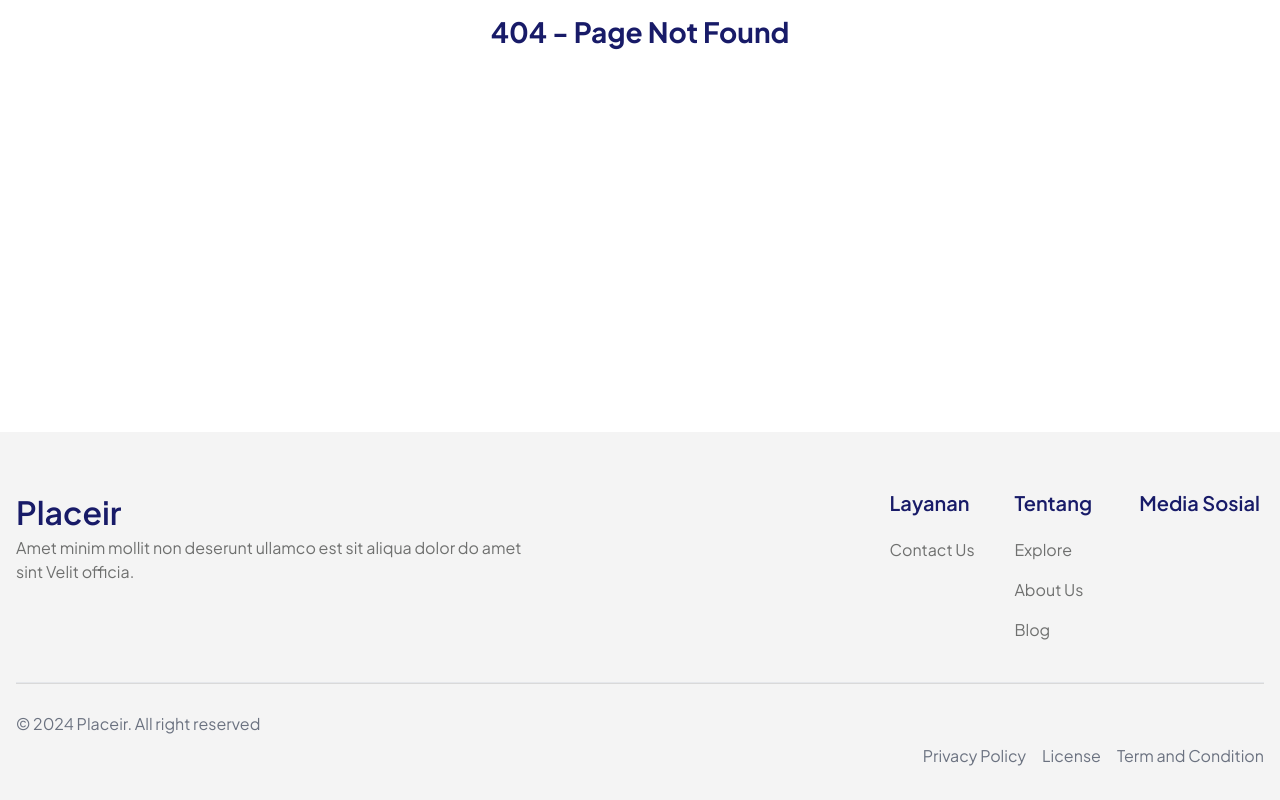
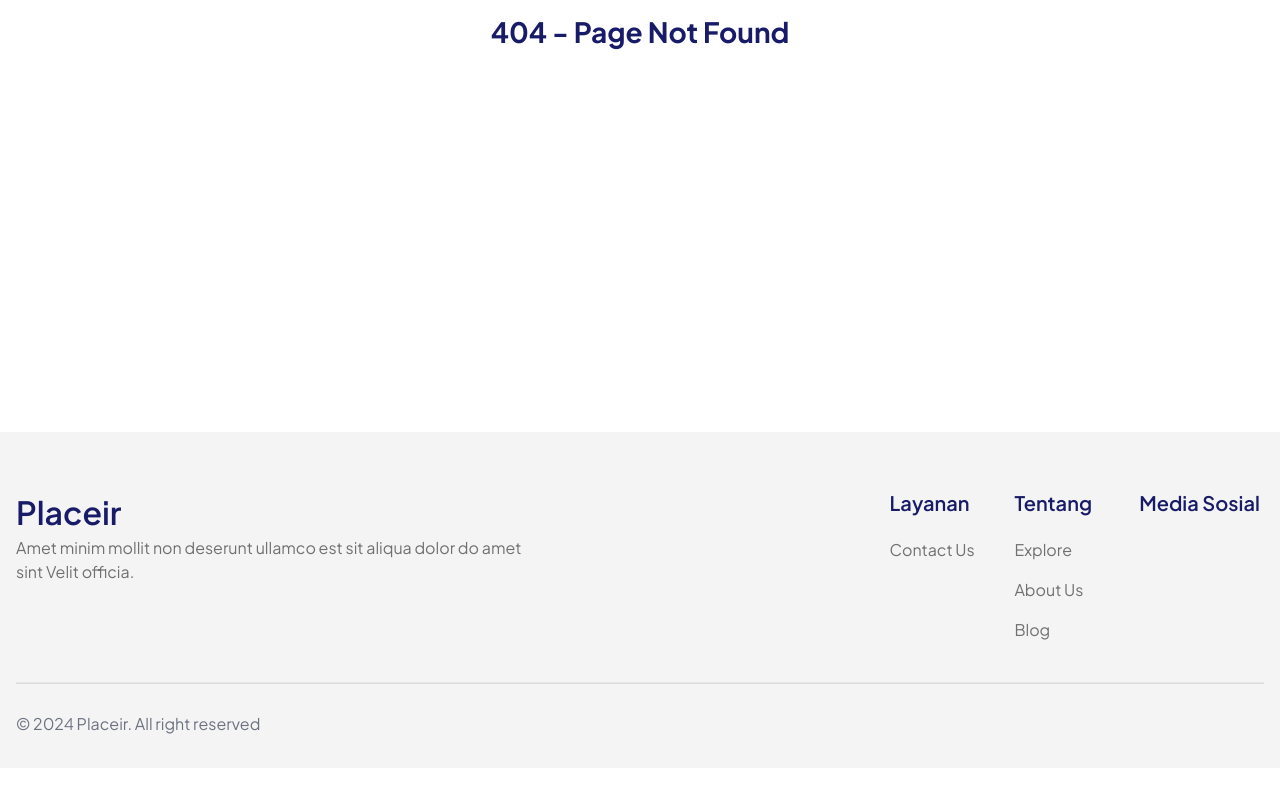
Before and after one commit to muamarzidan/Placeair, a React (Vite) app: page /404 in a window 1280 px wide. Shown: the part 368-1168 px from the top of the page. After the commit the page ends 1136 px from the top, so only its background shows below. Built offline with nearby package versions, Linux system fonts and the light colour scheme; some icons are missing.

Commit message:
feat : minor enhance

```diff
--- a/src/components/footer.jsx
+++ b/src/components/footer.jsx
@@ -58,9 +58,21 @@ const Footer = () => {
               <ul className="flex flex-col gap-2 sm:gap-4 basis-1/3">
                 <li className="flex justify-between w-full h-auto mb-1 font-semibold text-md sm:text-2xl text-primary">Media Sosial</li>
                 <ul className="flex justify-between w-full h-auto text-2xl font-semibold text-primary">
-                  <li className=""><Icon icon="ri:instagram-fill" width={resizeIcon} height={resizeIcon} style={{color: "#181b68"}} /></li>
-                  <li className=""><Icon icon="ph:twitter-logo-fill" width={resizeIcon} height={resizeIcon} style={{color: "#181b68"}} /></li>
-                  <li className=""><Icon icon="ph:youtube-logo-fill" width={resizeIcon} height={resizeIcon} style={{color: "#181b68"}} /></li>
+                  <li className="">
+                    <Link to="https://www.instagram.com/" target="_blank" rel="noopener noreferrer">
+                      <Icon icon="ri:instagram-fill" width={resizeIcon} height={resizeIcon} style={{color: "#181b68"}} />
+                    </Link>
+                  </li>
+                  <li className="">
+                    <Link to="https://x.com/" target="_blank" rel="noopener noreferrer">
+                      <Icon icon="ph:twitter-logo-fill" width={resizeIcon} height={resizeIcon} style={{color: "#181b68"}} />
+                    </Link>
+                  </li>
+                  <li className="">
+                    <Link to="https://www.youtube.com/" target="_blank" rel="noopener noreferrer">
+                      <Icon icon="ph:youtube-logo-fill" width={resizeIcon} height={resizeIcon} style={{color: "#181b68"}} />
+                    </Link>
+                  </li>
                 </ul>
               </ul>
             </div>
@@ -72,35 +84,6 @@ const Footer = () => {
               <p className="text-sm text-gray-500 sm:text-lg">
                 &copy; 2024 Placeir. All right reserved
               </p>
-              <ul className="flex flex-wrap justify-start gap-4 mt-2 text-sm md:mt-8 sm:text-lg sm:mt-0 lg:justify-end">
-                <li>
-                  <a
-                    href="#"
-                    className="text-gray-500 transition hover:opacity-75"
-                  >
-                    {" "}
-                    Privacy Policy{" "}
-                  </a>
-                </li>
-                <li>
-                  <a
-                    href="#"
-                    className="text-gray-500 transition hover:opacity-75"
-                  >
-                    {" "}
-                    License{" "}
-                  </a>
-                </li>
-                <li>
-                  <a
-                    href="#"
-                    className="text-gray-500 transition hover:opacity-75"
-                  >
-                    {" "}
-                    Term and Condition{" "}
-                  </a>
-                </li>
-              </ul>
             </div>
           </div>
         </div>
--- a/src/components/navbar.jsx
+++ b/src/components/navbar.jsx
@@ -123,7 +123,7 @@ const Navbar = () => {
             </div>
             <div className="items-center hidden md:flex">
               <Link
-                to="/contact"
+                to="/contact" preventScrollReset={true}
                 className="px-[24px] py-[12px] font-semibold text-white rounded-full text-lg bg-primary"
               >
                 Contact Us
@@ -198,7 +198,7 @@ const Navbar = () => {
                 </Link>
                 <div className="flex items-center">
                   <Link
-                    to="/contact"
+                    to="/contact" preventScrollReset={false}
                     className="px-[12px] py-[10px] md:py-[6px] text-lg font-semibold text-white rounded-full w-full text-center bg-primary"
                   >
                     Contact Us
```
Also changed, not shown: note.txt.
